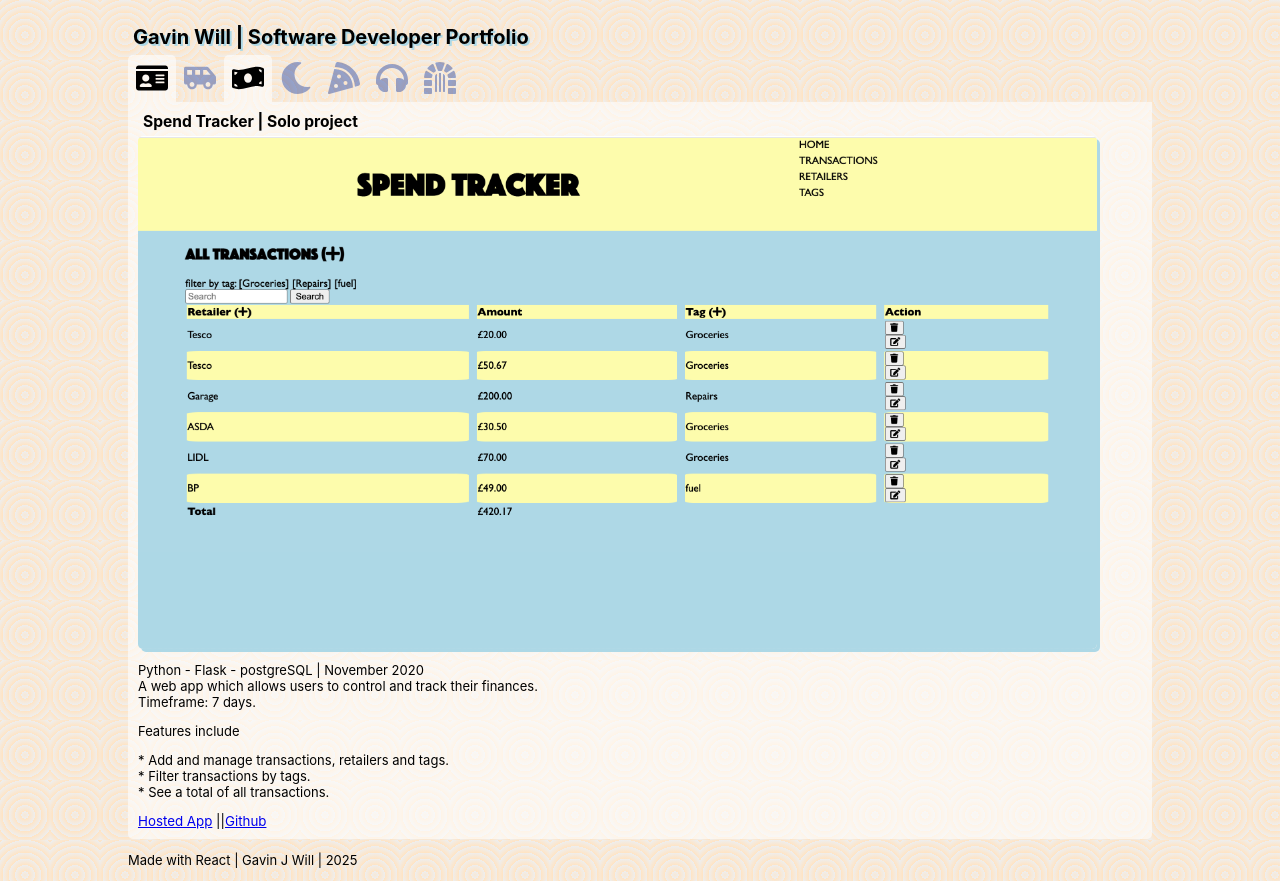
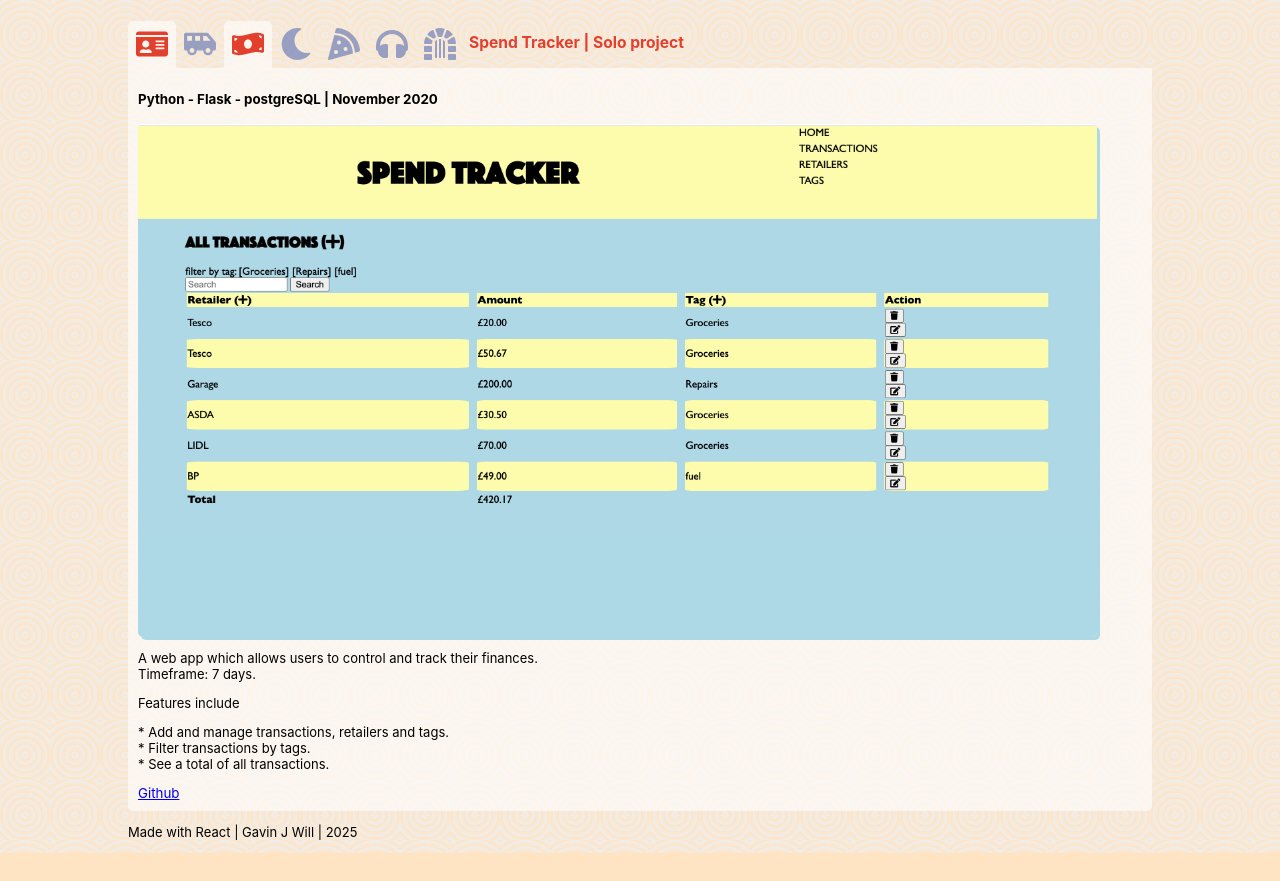
Before and after one commit to lushpurr/gjw_profile, a React (Create React App) app: page /spend-tracker in a window 1280 px wide. After the commit the page ends 853 px from the top, so only its background shows below. Built offline with nearby package versions, Linux system fonts and the light colour scheme.

Commit message:
various styling changes

```diff
--- a/src/components/ProjectNav.css
+++ b/src/components/ProjectNav.css
@@ -29,7 +29,9 @@ h2{
     margin-inline-end: 0px!important;
 }
 .active {
-    color:black!important;
+    /* color:black!important;  */
+        color: rgb(227, 63, 45)!important;
+
     background-color: rgba(255, 255, 255, 0.6)!important;
     opacity:1!important;
         border-top-left-radius: 5px;
@@ -64,7 +66,10 @@ h2{
 
 .selected-title{
     color: rgb(227, 63, 45);
-    opacity: 0.6;
+    &.opacity{
+        opacity: 0.6;
+
+    }
 }
 
 .max-width{
--- a/src/components/ProjectNav.js
+++ b/src/components/ProjectNav.js
@@ -1,36 +1,45 @@
-import React, {useState} from 'react';
+import React, {useState, useEffect} from 'react';
 import { NavLink } from "react-router-dom";
 import {FaShuttleVan, FaIdCard, FaMoneyBillWave , FaMoon, FaPizzaSlice, FaHeadphones, FaDungeon} from 'react-icons/fa';
 import './ProjectNav.css'
+import { useLocation } from 'react-router-dom/cjs/react-router-dom.min';
+
+const navItems = [
+{ to: process.env.PUBLIC_URL + '/', icon: <FaIdCard />, title: 'Gavin Will | Software Developer Portfolio' },
+{ to: '/uniqore', icon: <FaShuttleVan />, title: 'UniQore | Commercial Logistics Solution' },
+{ to: '/spend-tracker', icon: <FaMoneyBillWave />, title: 'Spend Tracker | Solo project' },
+{ to: '/solar-system', icon: <FaMoon />, title: 'Educational Solar System App | Team project' },
+{ to: '/food-management', icon: <FaPizzaSlice />, title: 'Restaurant Booking System | Team project' },
+{ to: '/music', icon: <FaHeadphones />, title: 'Musical Artist Site  | Solo project' },
+{ to: '/adventure-game', icon: <FaDungeon />, title: 'Text Based Adventure Game | Pair project' }
+];
 
 function ProjectNav(){
-    const navItems = [
-    { to: process.env.PUBLIC_URL + '/', icon: <FaIdCard />, title: null },
-    { to: '/uniqore', icon: <FaShuttleVan />, title: 'UniQore - Commercial Logistics Solution' },
-    { to: '/spend-tracker', icon: <FaMoneyBillWave />, title: 'Spend Tracker - Team Project' },
-    { to: '/solar-system', icon: <FaMoon />, title: 'Solar System App - Team Project' },
-    { to: '/food-management', icon: <FaPizzaSlice />, title: 'Restaurant App - Team Project' },
-    { to: '/music', icon: <FaHeadphones />, title: 'Music Site - Personal Project' },
-    { to: '/adventure-game', icon: <FaDungeon />, title: 'Text Adventure Game - Paired Project' }
-    ];
-    const [selectedTitle, setSelectedTitle] = useState('');
-    const [isLocked, setIsLocked] = useState(false);
 
+    const location = useLocation()
+    // const [isLocked, setIsLocked] = useState(false);
+    const [selectedIndex, setSelectedIndex] = useState(null);
+    const [hoverIndex, setHoverIndex] = useState(null)
+    useEffect(() => {
+        const currentIndex = navItems.findIndex(item => location.pathname === item.to);
+        setSelectedIndex(currentIndex);
+        // setIsLocked(true);
+    }, [location.pathname]);
 
     return(
         <nav className='Nav'>
-            <h2>Gavin Will | Software Developer Portfolio</h2>
+            {/* <h2>Gavin Will | Software Developer Portfolio</h2> */}
 
             <ul className='nav'>
                 {navItems.map((item, index) => (
                 <li key={index}>
                 <NavLink
                     to={item.to}
-                    onMouseEnter={() => !isLocked && setSelectedTitle(item.title)}
-                    onMouseLeave={() => !isLocked && setSelectedTitle('')}
+                    onMouseEnter={() =>  setHoverIndex(index)}
+                    onMouseLeave={() =>  setHoverIndex(null)}
                     onClick={() => {
-                        setSelectedTitle(item.title);
-                        setIsLocked(true);
+                        setSelectedIndex(index);
+                        // setIsLocked(true);
                     }}
                 >
                     {item.icon}
@@ -39,7 +48,7 @@ function ProjectNav(){
             ))}
 
 
-                <h3 className='selected-title'>{selectedTitle && <div className="hover-title">{selectedTitle}</div>}</h3>
+                <h3 className={(hoverIndex !== null &&  hoverIndex !== selectedIndex)? 'selected-title opacity' : 'selected-title'}>{(selectedIndex !== null || hoverIndex !== null) && <div className="hover-title">{hoverIndex !== null?navItems[hoverIndex].title : navItems[selectedIndex].title}</div>}</h3>
 
             </ul>
 
--- a/src/components/projects/AdventureGame.js
+++ b/src/components/projects/AdventureGame.js
@@ -4,10 +4,10 @@ import AdventureGameImage from '../../images/adventure_game.png';
 const AdventureGame = () => {
     return (
         <>
-        <h3>Text Based Adventure Game | Pair project </h3>
+        <h4>Java -  IntelliJ - Spring | Pair project | December 2020</h4>
         <img className="project-image" alt="adventure game screenshot" src={AdventureGameImage}/>
 
-        <p>Java -  IntelliJ - Spring | December 2020 <br/> Text adventure game with CodeClan coursemate Emily Cullen. <br/>
+        <p>Text adventure game with CodeClan coursemate Emily Cullen. <br/>
         Timeframe: Ongoing.</p>
         <p>Features include:</p>
         <p>
--- a/src/components/projects/FoodManagement.js
+++ b/src/components/projects/FoodManagement.js
@@ -4,10 +4,10 @@ import PizzaPanImage from '../../images/pizza_pan.png';
 const FoodManagement = () => {
     return(
         <>
-        <h3>Restaurant Booking System |Team project</h3>
-        <img className="project-image" src={PizzaPanImage}/>
+        <h4>React - Java - Spring | January 2021</h4>
+        <img className="project-image" alt="Pizza pan screenshot" src={PizzaPanImage}/>
 
-        <p>React - Java - Spring | January 2021 <br/>
+        <p>
         Full stack restaurant booking application. Timeframe: 7days.</p>
         <p>Features include:</p>
 
--- a/src/components/projects/Music.js
+++ b/src/components/projects/Music.js
@@ -4,10 +4,10 @@ import LushPurrImage from '../../images/lush_purr.png'
 const Music = () => {
     return (
         <>
-        <h3>Musical Artist Site  | Solo project </h3>
-        <img className="project-image" src={LushPurrImage}/>
+        <h4>Html5 -  CSS - Javascript | June 2017</h4>
+        <img className="project-image" alt="Lush Purr screenshot" src={LushPurrImage}/>
 
-        <p>Html5 -  CSS - Javascript | 2017 <br/> This is one of my projects I used to teach myself basic web design skills</p>
+        <p>This is one of my projects I used to teach myself basic web design skills</p>
         <p> Features include:</p>
 
         <p>* Embedded videos.<br/>
--- a/src/components/projects/Projects.css
+++ b/src/components/projects/Projects.css
@@ -9,6 +9,7 @@
     &.break{
     margin-bottom: 14px;
     }
+
 }
 
 
@@ -29,12 +30,6 @@
     }
   }
 
-#project-info{
-
-    display: flex;
-    flex-direction: row;
-
-}
 
 a.link{
     display: inline-flex;
@@ -64,6 +59,7 @@ a.link{
         display: flex;
         flex-direction: column;
 
+
     }
 
   }
@@ -81,6 +77,11 @@ li {
     font-size: small;
 
 }
+
+       .main{
+            display: flex;
+            flex-direction: row;
+        }
 
 .contact-details{
     list-style: none;
--- a/src/components/projects/SolarSystem.js
+++ b/src/components/projects/SolarSystem.js
@@ -4,10 +4,10 @@ import CosmodexImage from '../../images/cosmodex.png';
 const SolarSystem = () => {
     return(
         <>
-        <h3>Educational Solar System App | Team project </h3>
-        <img className="project-image" src={CosmodexImage}/>
+        <h4>Javascript -  Vue.js - API - MongoDB | December 2020</h4>
+        <img className="project-image" alt="Cosmodex screenshot" src={CosmodexImage}/>
 
-        <p>Javascript -  Vue.js - API - MongoDB | December 2020 <br/>
+        <p>
         An interactive educational tool to learn about our local Solar System. <br/>
         Timeframe: 7 days.</p>
         <p> Features include:</p>
--- a/src/components/projects/SpendTracker.js
+++ b/src/components/projects/SpendTracker.js
@@ -5,10 +5,9 @@ import './Projects.css';
 const SpendTracker = () => {
     return (
         <>
-        <h3>Spend Tracker | Solo project</h3>
-        <img className="project-image" src={SpendTrackerImage}/>
-
-        <p>Python - Flask - postgreSQL | November 2020<br/>
+        <h4>Python - Flask - postgreSQL | November 2020</h4>
+        <img className="project-image" alt="Spend tracker screenshot" src={SpendTrackerImage}/>
+        <p>
         A web app which allows users to control and track their finances. <br/>
         Timeframe: 7 days.</p>
         <p>Features include</p>
@@ -17,7 +16,8 @@ const SpendTracker = () => {
             * Filter transactions by tags. <br/>
 	        * See a total of all transactions.</p>
 
-        <section><a href="https://tour-budget-tracker.herokuapp.com/">Hosted App</a> ||
+        <section>
+        {/* <a href="https://tour-budget-tracker.herokuapp.com/">Hosted App</a> ||  */}
         <a href="https://github.com/lushpurr/project1_spend_tracker">Github</a>
         </section>
 
--- a/src/components/projects/UniQore.js
+++ b/src/components/projects/UniQore.js
@@ -6,11 +6,7 @@ import OnboardingImage2 from '../../images/onboarding_2.png'
 const UniQore = () => {
     return (
         <>
-					<h3>Uniqore - Complete Logistics Solution</h3>
-					<p>
-						Typescript - Angular - GraphQl - DynamoDb   <br/>
-						Jun 2021 - May 2025
-					</p>
+					<h4>Typescript - Angular - GraphQl - DynamoDb | June 2020 - May 2025</h4>
 					<p>
 						Major projects include:
 					</p>
```
Also changed, not shown: src/components/ProjectInfo.js (+10 -6 lines).
